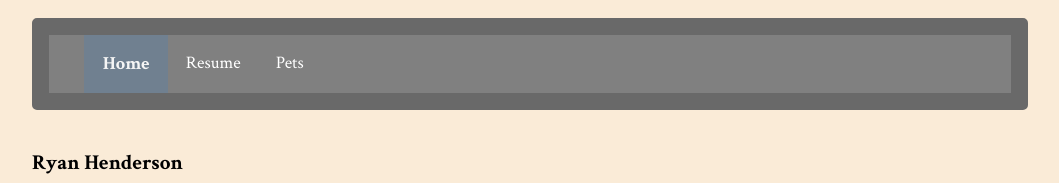
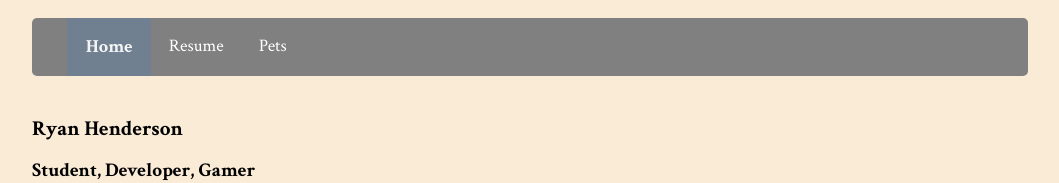
Before and after one commit to RyanEHenderson/RyanEHenderson.github.io, a plain HTML site: page index.html in a window 1280 px wide. Shown: the top 183 px of the page, without its empty margins (110-1169 px from the left). Drawn offline with Linux system fonts and the light colour scheme.

Commit message:
Remove border on nav, looks better without

```diff
--- a/assets/screen.css
+++ b/assets/screen.css
@@ -82,7 +82,6 @@ img {
 
 /* Navigation */
 nav {
-  border: 1em solid dimgrey;
   border-radius: 5px;
   overflow: hidden;
   background-color: grey;
```
